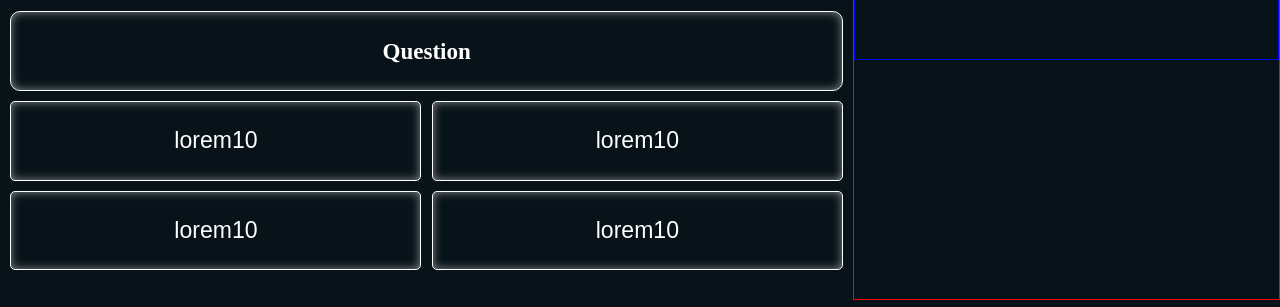
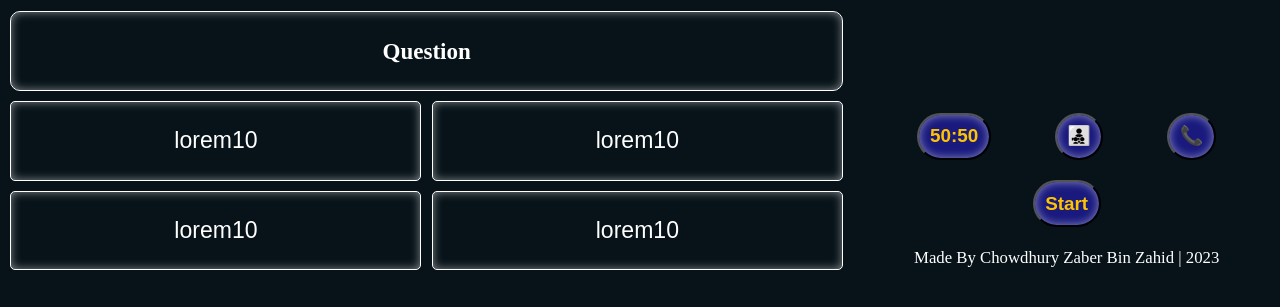
Before and after one commit to Chy-Zaber-Bin-Zahid/Who-Wants-To-Be-A-Millionaire, a React (Create React App) app: page / in a window 1280 px wide. Shown: the part 500-807 px from the top of the page. Built offline with nearby package versions, Linux system fonts and the light colour scheme.

Commit message:
css done for now

```diff
--- a/src/App.js
+++ b/src/App.js
@@ -3,6 +3,7 @@ import Icon from "./components/icon";
 import Question from "./components/question";
 import Prize from "./components/prize";
 import Timer from "./components/timer";
+import Option from "./components/option";
 
 function App() {
   let audio = new Audio("/sound/intro.mp3")
@@ -18,6 +19,7 @@ function App() {
         </div>
         <div className="right-column">
           <Prize />
+          <Option/>
         </div>
       </div>
     </>
--- /dev/null
+++ b/src/components/option.jsx
@@ -0,0 +1,15 @@
+export default function Option() {
+  return (
+    <div className="option">
+      <div className="option-three">
+        <button title="50:50">50:50</button>
+        <button title="Audience">👨‍👧‍👦</button>
+        <button title="Call">📞</button>
+      </div>
+      <div className="option-three">
+        <button>Start</button>
+      </div>
+      <p className="creator">Made By Chowdhury Zaber Bin Zahid | 2023</p>
+    </div>
+  );
+}
--- a/src/index.css
+++ b/src/index.css
@@ -35,7 +35,6 @@ body {
   display: grid;
   gap: 1rem;
   grid-template-rows: 70% 30%;
-  border: 1px solid red;
 }
 
 /* icon component */
@@ -108,7 +107,6 @@ body {
 
 /* prize component */
 .prize{
-  border: 1px solid blue;
   display: flex;
   justify-content: center;
   align-items: center;
@@ -129,3 +127,40 @@ body {
   color: var(--text-black-color);
   border-radius: 5px;
 }
+
+/* option component */
+.option{
+  display: flex;
+  flex-direction: column;
+  justify-content: center;
+  align-items: center;
+  gap:2rem;
+}
+
+.option-three{
+  width: 100%;
+  display: flex;
+  justify-content: space-evenly;
+  align-items: center;
+}
+
+.option-three button{
+  padding: 1rem 1rem;
+  border-radius: 100px;
+  background-color: rgb(25, 25, 126);
+  box-shadow: inset 0 0 10px rgba(255, 255, 255, 0.5);
+  font-size: 1.8rem;
+  font-weight: bold;
+  color: var(--btn-hover-color);
+  transition: all .3s;
+}
+
+.option-three button:hover{
+  cursor: pointer;
+  background-color: rgb(19, 19, 99);
+}
+
+.creator{
+  font-size: 1.6rem;
+  color: var(--text-white-color);
+}
```
